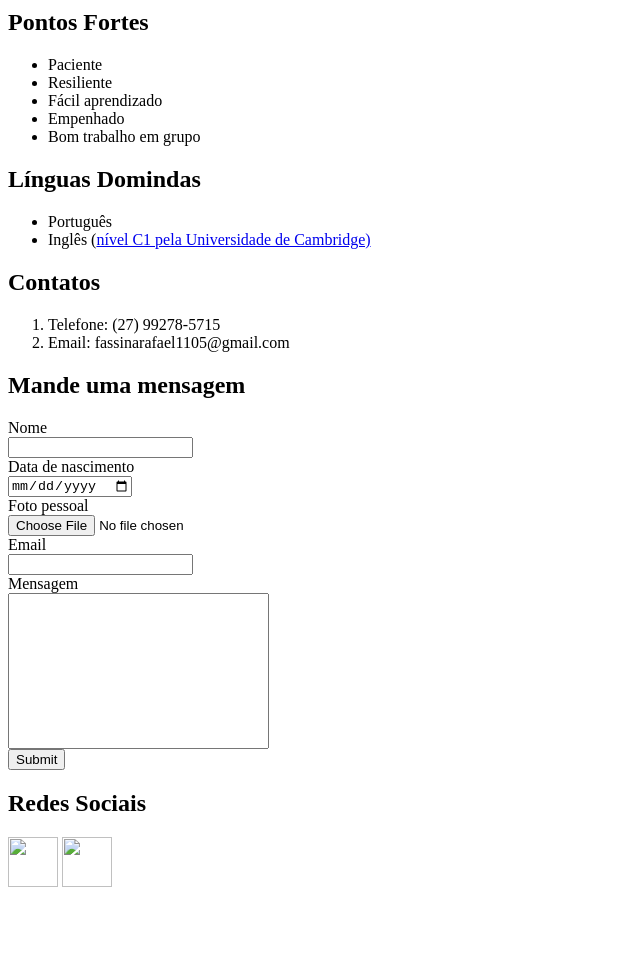
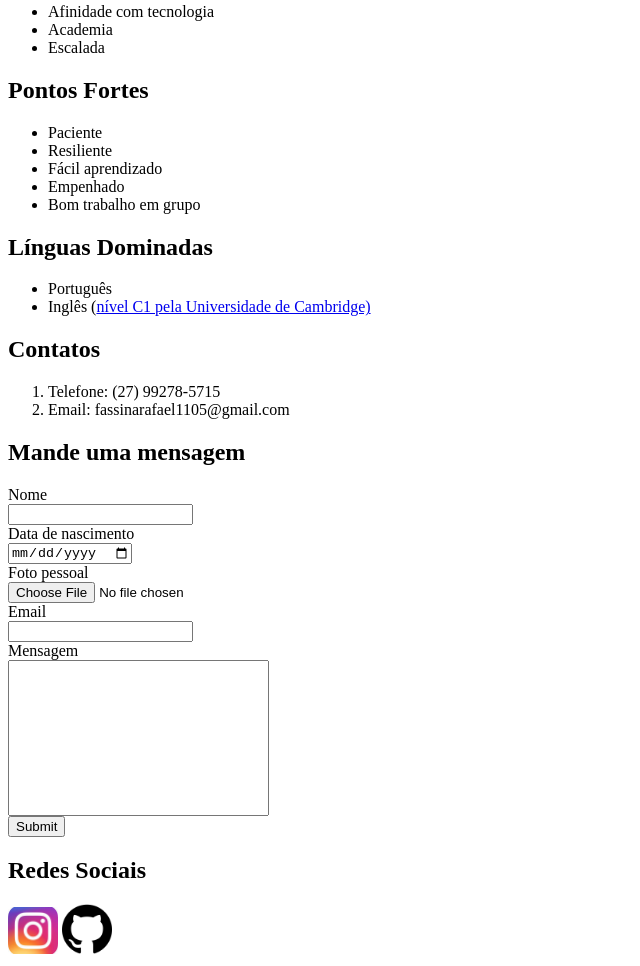
Before and after one commit to FassinaRafael/Primeiro-c-digo-, a plain HTML site: page Index.html in a window 1280 px wide. Shown: the part 432-1398 px from the top of the page, without its empty margins (0-640 px from the left). Before the commit the page ends 1331 px from the top, so only its background shows below. Drawn offline with Linux system fonts and the light colour scheme.

Commit message:
Add files via upload

```diff
--- a/Index.html
+++ b/Index.html
@@ -7,7 +7,7 @@
 <body>
     <h1>Sobre mim</h1>
 
-    <img width="200px" src="imagens/Imagem eu.jpg" alt="Fassina">
+    <img width="200px" src="imagens/imagens/Imagem eu.jpg" alt="Fassina">
     <p>Meu nome é Rafael Fassina, tenho 18 anos e estou cursando o primeiro período do curso ciência da computação na
         Universidade de Vila Velha. Nasci e fui criado em Vitória, Espírito Santo.</p>
 
@@ -25,7 +25,7 @@
         <li>Empenhado</li>
         <li>Bom trabalho em grupo</li>
     </ul>
-    <h2>Línguas Domindas</h2>
+    <h2>Línguas Dominadas</h2>
     <ul>
         <li>Português</li>
         <li>Inglês (<a href="https://www.cambridgeenglish.org/br/exams-and-tests/cambridge-english-scale/"
@@ -60,9 +60,9 @@
 
 
     <h2>Redes Sociais</h2>
-    <a href="https://www.instagram.com/fassinarafael/" target="_blank"><img width="50px" src="imagens/Instagram.jpg"
+    <a href="https://www.instagram.com/fassinarafael/" target="_blank"><img width="50px" src="imagens/imagens/Instagram.jpg"
             alt=""></a>
-    <a href="https://github.com/FassinaRafael/" target="_blank"><img width="50px" src="imagens/Github.png" alt=""></a>
+    <a href="https://github.com/FassinaRafael/" target="_blank"><img width="50px" src="imagens/imagens/Github.png" alt=""></a>
 
 
 
```
